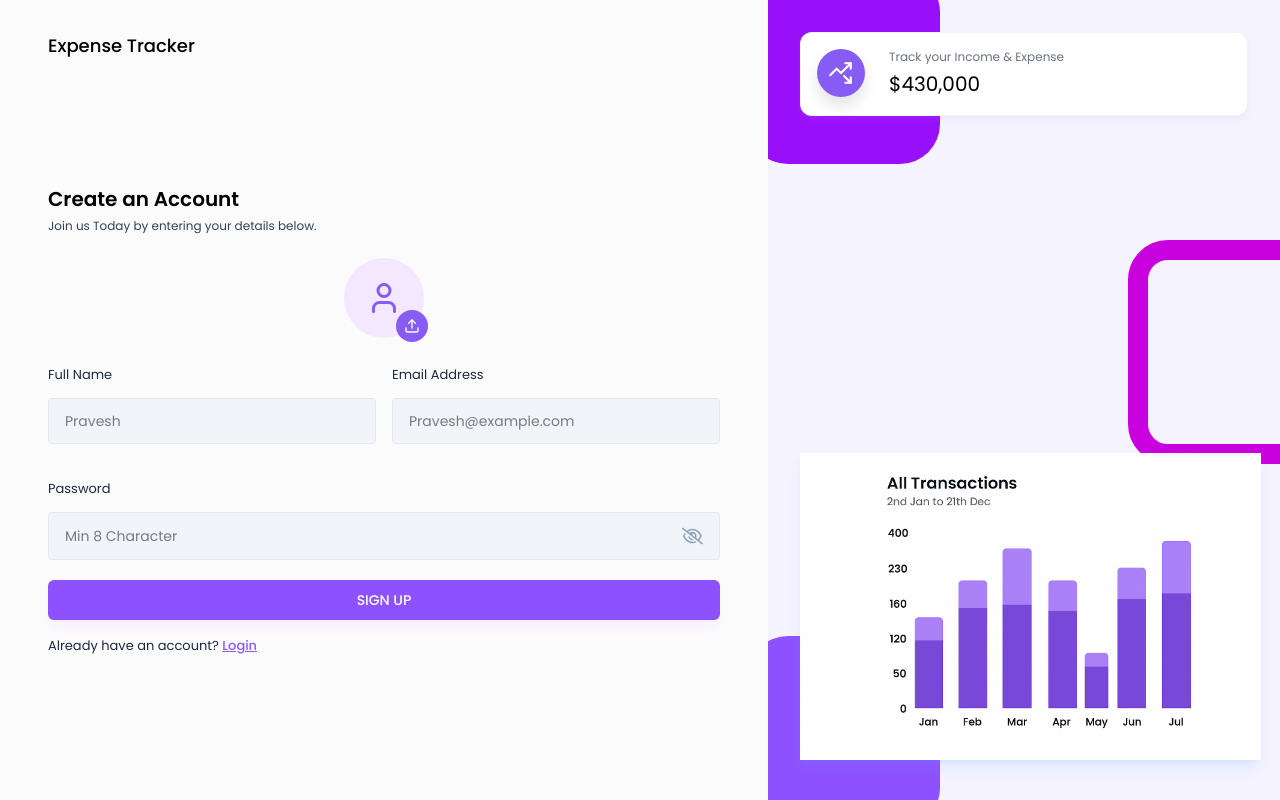
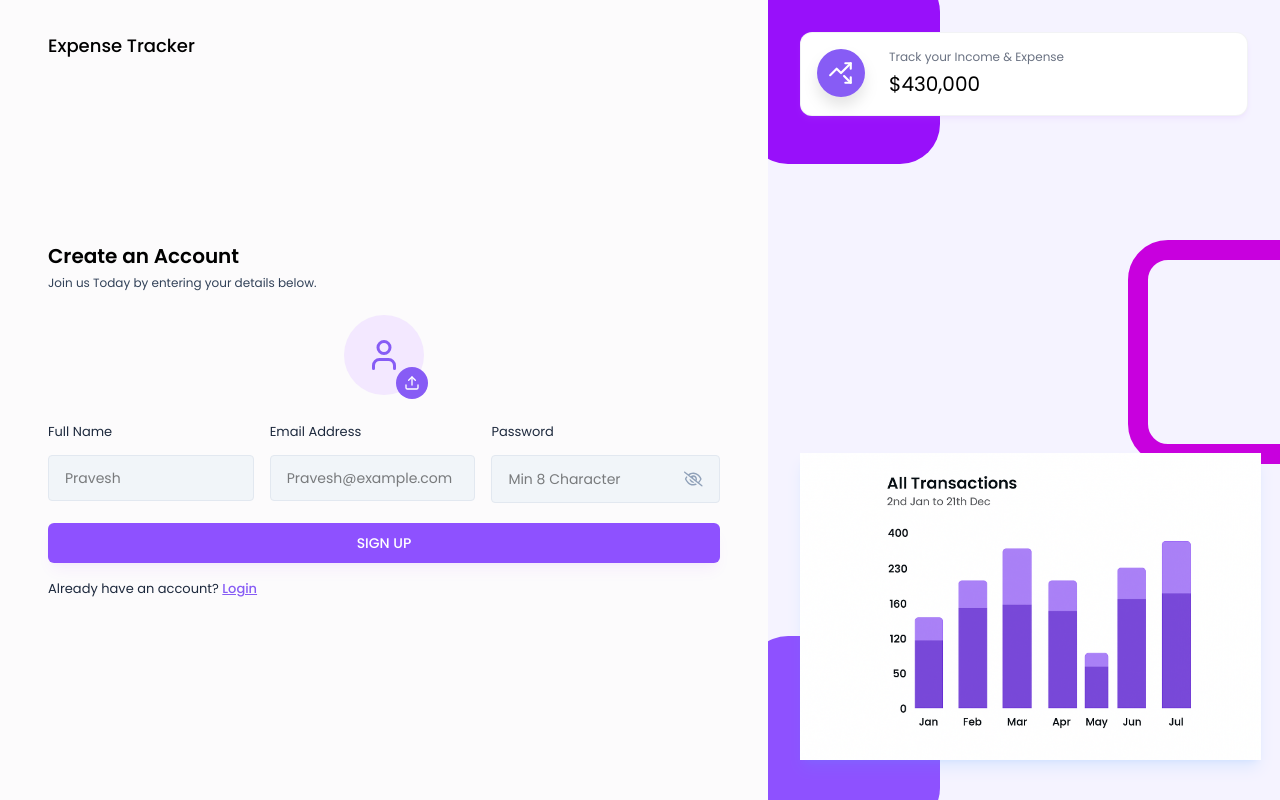
Before and after one commit to Pravesh4189/Expense-Tracker, a React (Vite) app in the folder frontend/expense-tracker/: page /signup in a window 1280 px wide. Built offline with nearby package versions, Linux system fonts and the light colour scheme; no server answers.

Commit message:
Update SignUp.jsx

```diff
--- a/frontend/expense-tracker/src/pages/Auth/SignUp.jsx
+++ b/frontend/expense-tracker/src/pages/Auth/SignUp.jsx
@@ -80,7 +80,7 @@ const SignUp = () => {
         <form onSubmit={handleSignUp}>
 
           <ProfilePhotoSelector image={profilePic} setImage={setProfilePic}/>
-          <div className="grid grid-cols-1 md:grid-cols-2 gap-4">
+          <div className="flex flex-col md:flex-row gap-4">
             <Input value={fullName}
             onChange={({target})=>setFullName(target.value)}
             label="Full Name"
```
